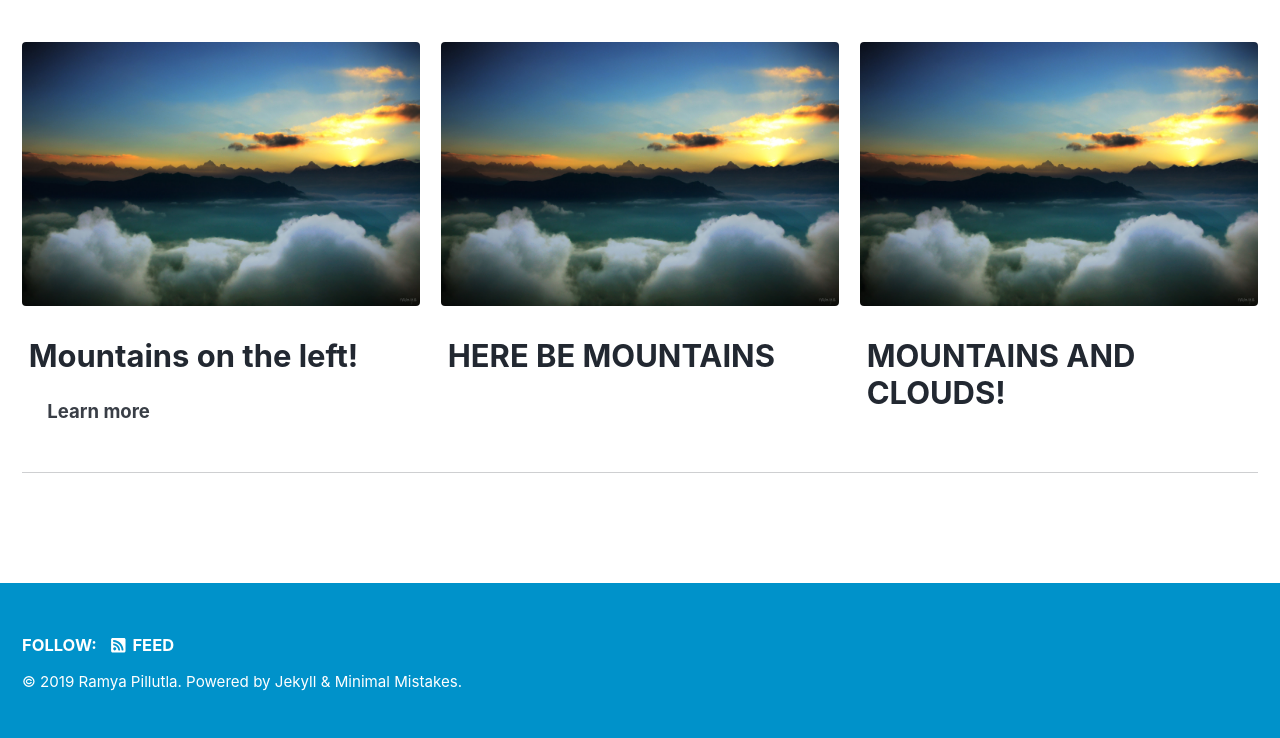
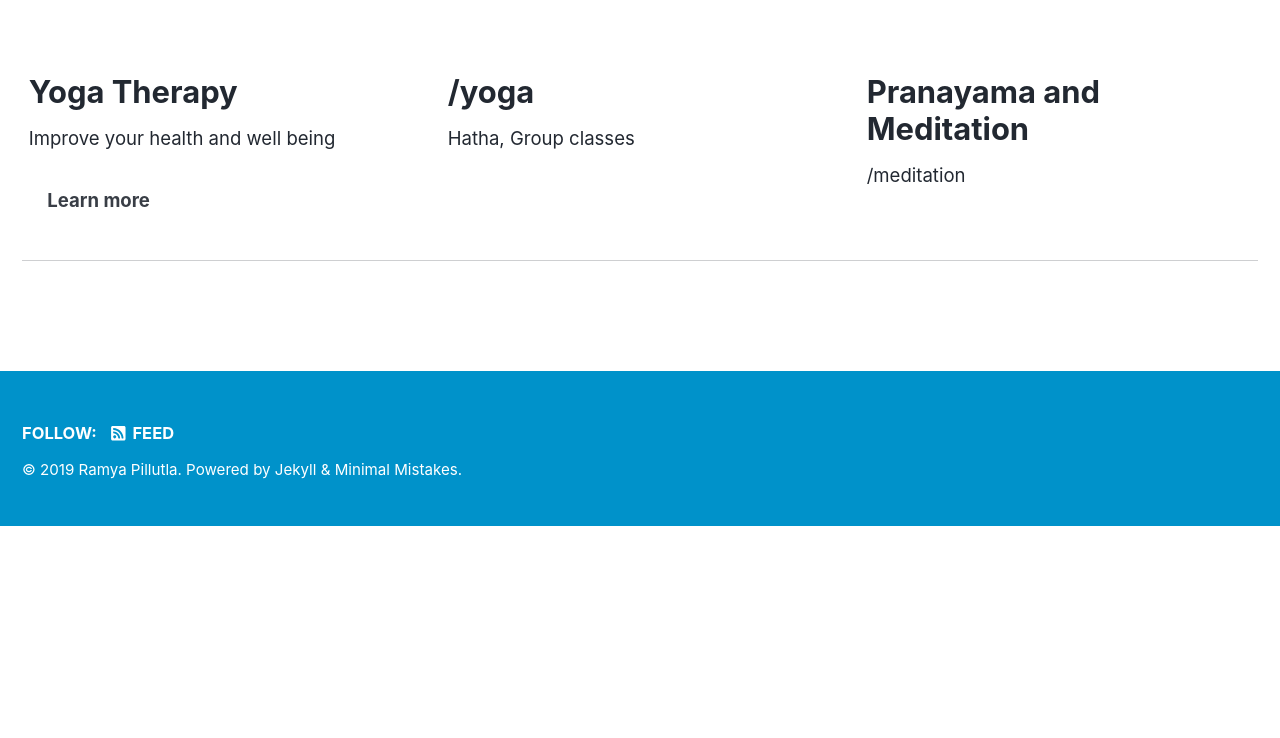
Before and after one commit to rpillutla/rpillutla.github.io, a Jekyll site: the page built from index.html, in a window 1280 px wide. Shown: the part 597-1335 px from the top of the page. Built offline with Jekyll 4.4.1, drawn with Linux system fonts in a browser that asks for light colours; cached includes are drawn as plain includes; nearby versions of some CDN libraries; the list of posts is cut into pages by our own code; after the commit the page ends 1123 px from its top, so only the background shows below that.

Commit message:
Removed images from the feature_row

```diff
--- a/index.html
+++ b/index.html
@@ -9,16 +9,16 @@ header:
   overlay_image: /assets/images/blueBar.png
   caption: "Photo Credit: RPillutla"
 feature_row:
-  - image_path: /assets/images/ramya-mountains.jpg
-    alt: "Yes I copied the image again"
-    title: "Mountains on the left!"
-    url: "#MountainsBoss"
-  - image_path: /assets/images/ramya-mountains.jpg
-    alt: "Ugh, I really need to find another image"
-    title: "HERE BE MOUNTAINS"
-  - image_path: /assets/images/ramya-mountains.jpg
-    alt: "But it has clouds too!"
-    title: "MOUNTAINS AND CLOUDS!"
+  - alt: "Yes I copied the image again"
+    title: "Yoga Therapy"
+    excerpt: "Improve your health and well being"
+    url: /yoga-therapy
+  - alt: "Ugh, I really need to find another image"
+    title: /yoga
+    excerpt: "Hatha, Group classes"
+  - alt: "But it has clouds too!"
+    title: "Pranayama and Meditation"
+    excerpt: /meditation
 ---
 
 {% include feature_row %}
```
